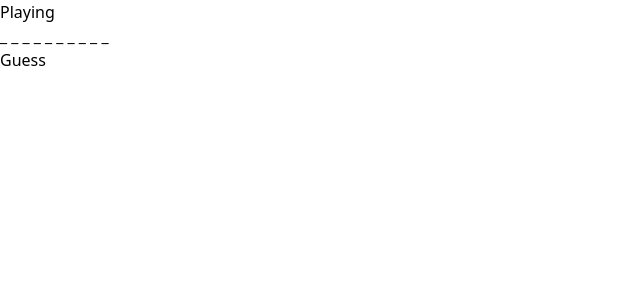
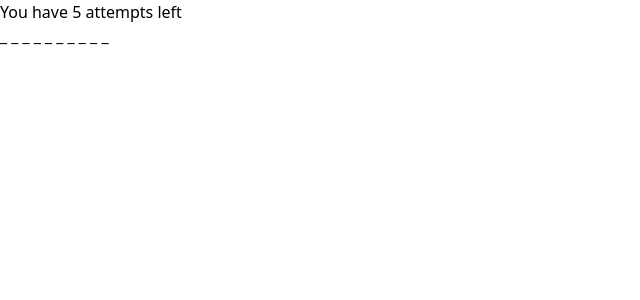
Before and after one commit to dasha-ria/hangman-game, a Next.js app: page / in a window 1280 px wide. Shown: the top 300 px of the page, without its empty margins (0-640 px from the left). Built offline with nearby package versions, Linux system fonts and the light colour scheme.

Commit message:
messages

```diff
--- a/src/pages/index.tsx
+++ b/src/pages/index.tsx
@@ -153,6 +153,16 @@ export default function Home({ randomWord }) {
     }
   })();
 
+  const message = (() => {
+    if (gameState === "Lost") {
+      return `You suck :( the answer is ${randomWord}`;
+    } else if (gameState === "Won") {
+      return "Congrats! You won :)";
+    } else {
+      return null;
+    }
+  })();
+
   useEffect(() => {
     function handleKeyPress(e) {
       if (gameState === "Playing") {
@@ -180,14 +190,15 @@ export default function Home({ randomWord }) {
 
   return (
     <div className="h-screen w-screen bg-white">
-      {gameState}
+      {message}
+
+      <p>You have {attemptsLeft} attempts left</p>
       <p>{renderWord(randomWord, guesses)}</p>
       <ul>
         {guesses.map((guess) => (
           <li key={guess}>{guess}</li>
         ))}
       </ul>
-      <button>Guess</button>
     </div>
   );
 }
```
